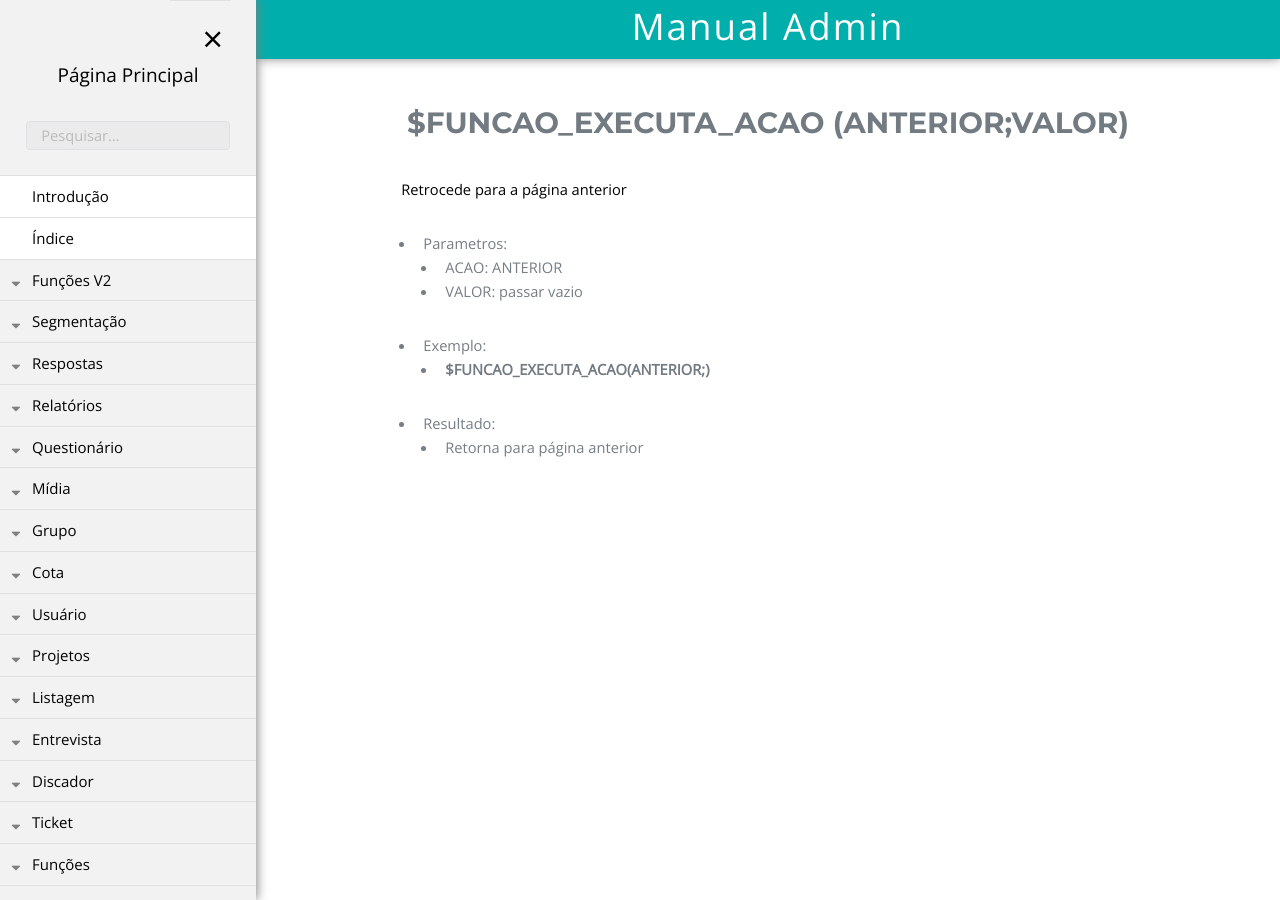
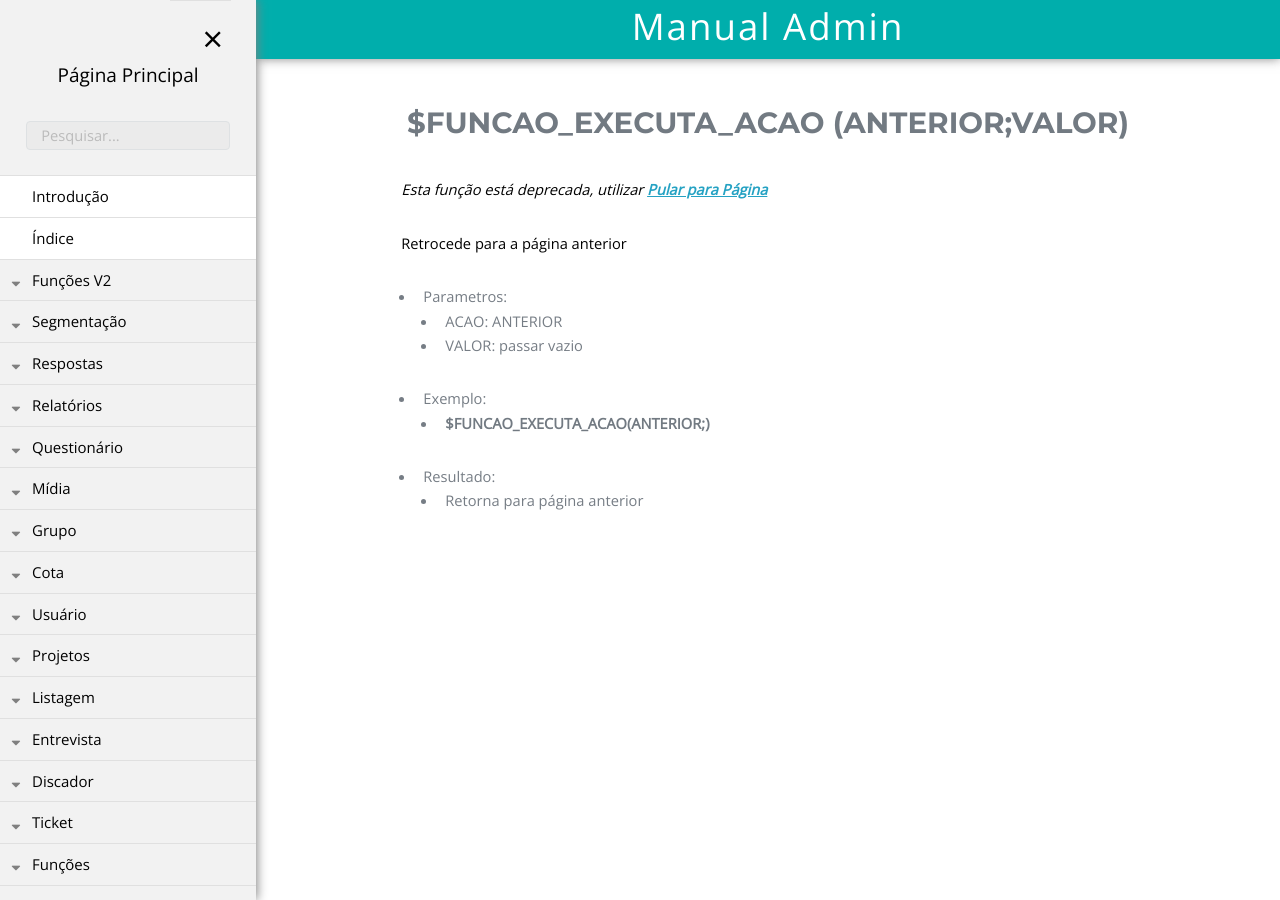
Before and after one commit to rogerio-figueiredo-hsr/hsrtechonline.github.io, a Jekyll site: the page built from _posts/2018-06-14-pagina-anterior.md, in a window 1280 px wide. Built offline with Jekyll 4.4.1, drawn with Linux system fonts in a browser that asks for light colours.

Commit message:
Update 2018-06-14-pagina-anterior.md

```diff
--- a/_posts/2018-06-14-pagina-anterior.md
+++ b/_posts/2018-06-14-pagina-anterior.md
@@ -6,6 +6,7 @@
 pasta: "funcoes"
 ---
 # $FUNCAO_EXECUTA_ACAO (ANTERIOR;VALOR)
+*Esta função está deprecada, utilizar **<a href="/fastQuestAdmin/funcoesv2/pularPagina">Pular para Página</a>***
 
 Retrocede para a página anterior
 - Parametros:
```
